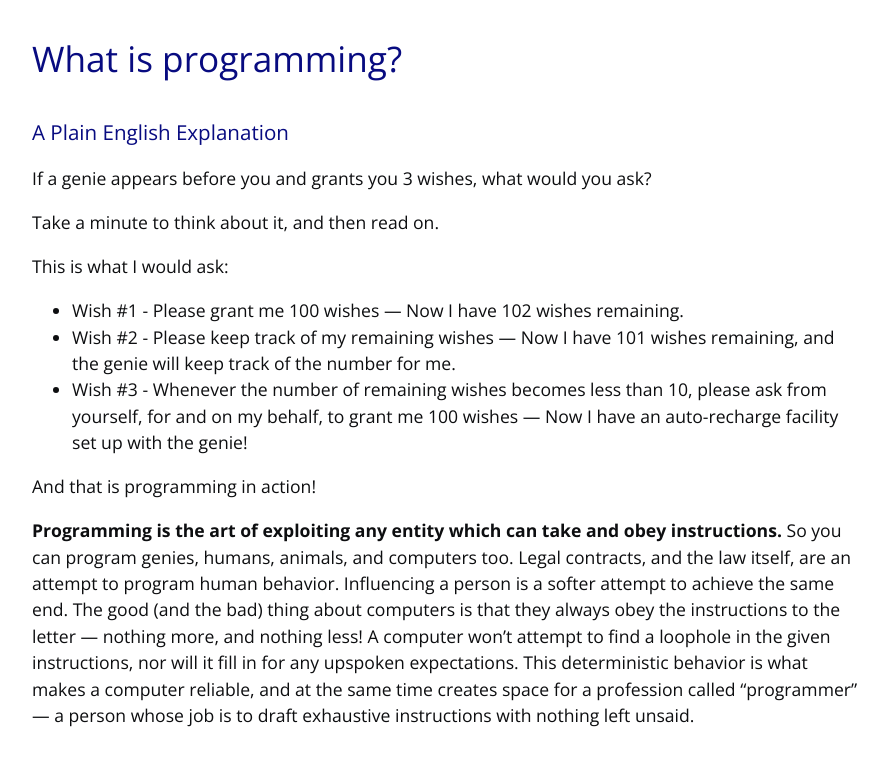
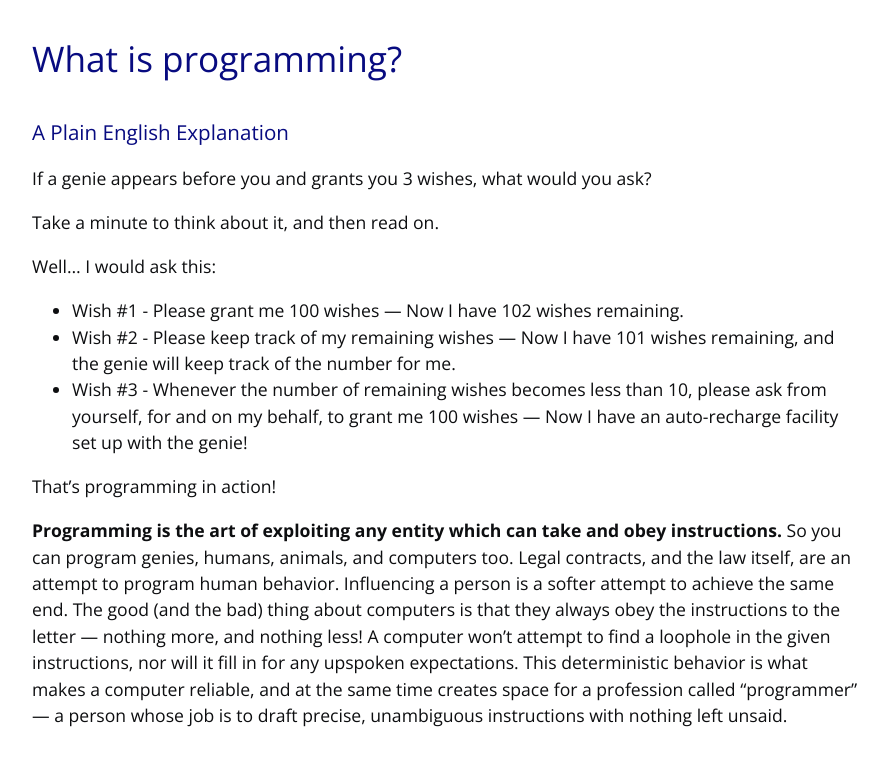
Before and after one commit to vinitjoglekar/vinitjoglekar.github.io, a Jekyll site: the page built from _pages/221010_programming.md, in a window 1280 px wide. Shown: the top 766 px of the page, without its empty margins (192-1080 px from the left). Built offline with Jekyll 4.4.1, drawn with Linux system fonts in a browser that asks for light colours.

Commit message:
Update 221010_programming.md

```diff
--- a/_pages/221010_programming.md
+++ b/_pages/221010_programming.md
@@ -10,11 +10,11 @@ If a genie appears before you and grants you 3 wishes, what would you ask?
 
 Take a minute to think about it, and then read on.
 
-This is what I would ask:
+Well... I would ask this:
 - Wish #1 - Please grant me 100 wishes --- Now I have 102 wishes remaining.
 - Wish #2 - Please keep track of my remaining wishes --- Now I have 101 wishes remaining, and the genie will keep track of the number for me.
 - Wish #3 - Whenever the number of remaining wishes becomes less than 10, please ask from yourself, for and on my behalf, to grant me 100 wishes --- Now I have an auto-recharge facility set up with the genie!
 
-And that is programming in action!
+That's programming in action!
 
-**Programming is the art of exploiting any entity which can take and obey instructions.** So you can program genies, humans, animals, and computers too. Legal contracts, and the law itself, are an attempt to program human behavior. Influencing a person is a softer attempt to achieve the same end. The good (and the bad) thing about computers is that they always obey the instructions to the letter &mdash; nothing more, and nothing less! A computer won't attempt to find a loophole in the given instructions, nor will it fill in for any upspoken expectations. This deterministic behavior is what makes a computer reliable, and at the same time creates space for a profession called "programmer" &mdash; a person whose job is to draft exhaustive instructions with nothing left unsaid.
+**Programming is the art of exploiting any entity which can take and obey instructions.** So you can program genies, humans, animals, and computers too. Legal contracts, and the law itself, are an attempt to program human behavior. Influencing a person is a softer attempt to achieve the same end. The good (and the bad) thing about computers is that they always obey the instructions to the letter &mdash; nothing more, and nothing less! A computer won't attempt to find a loophole in the given instructions, nor will it fill in for any upspoken expectations. This deterministic behavior is what makes a computer reliable, and at the same time creates space for a profession called "programmer" &mdash; a person whose job is to draft precise, unambiguous instructions with nothing left unsaid.
```
